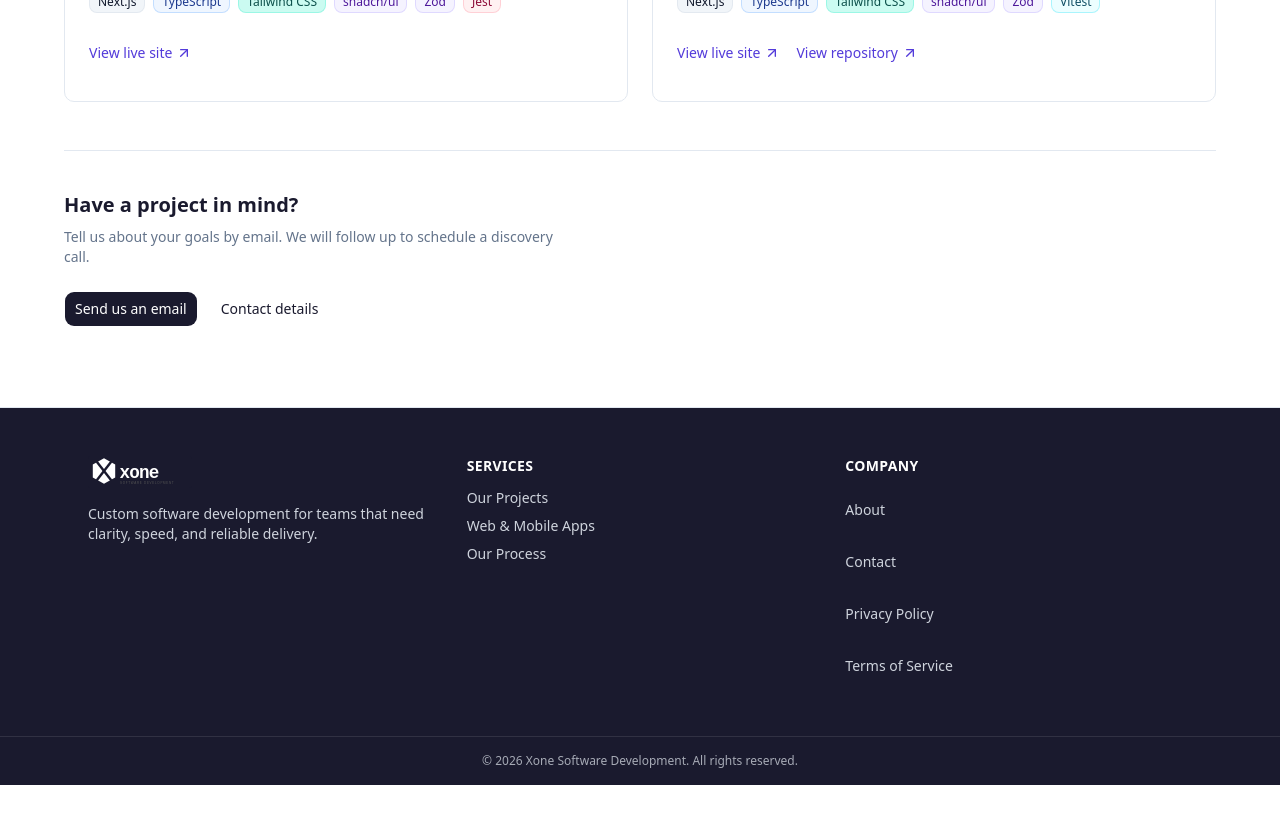
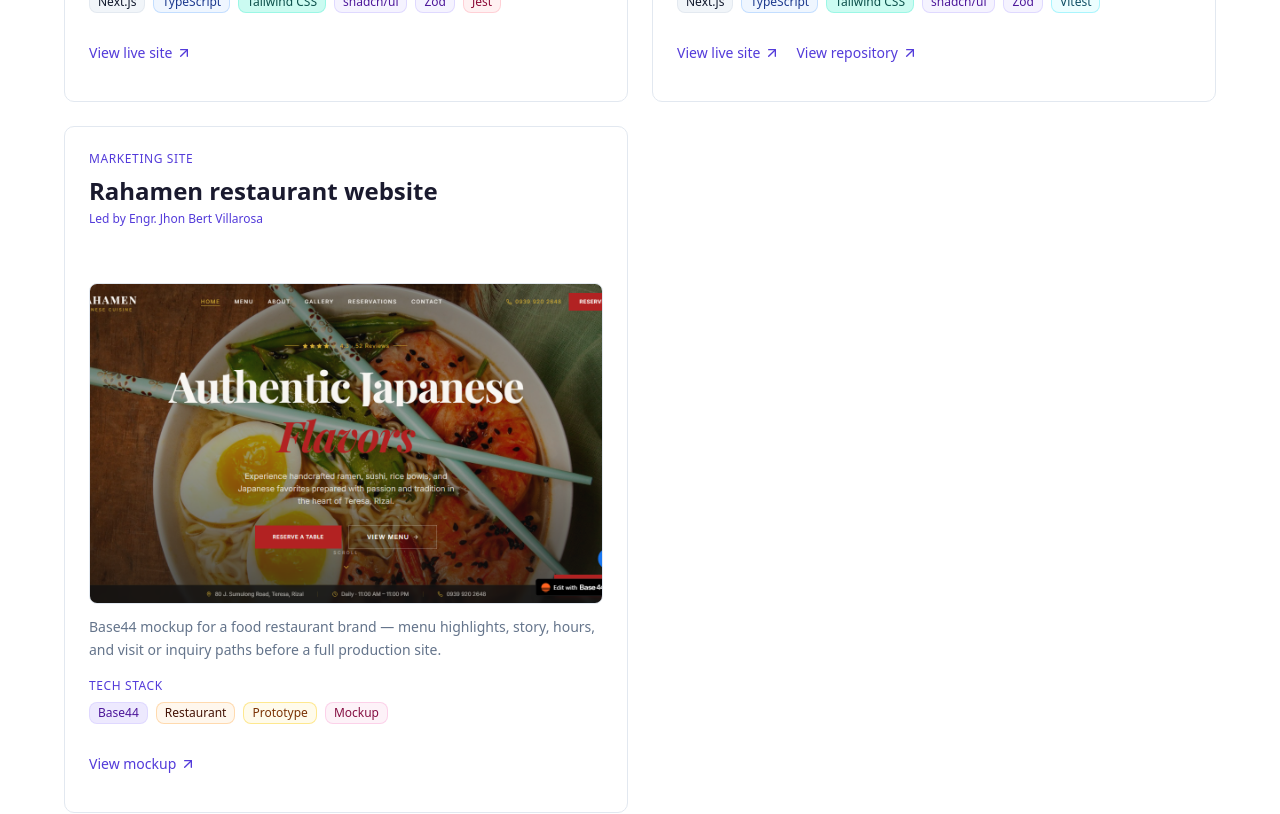
Before and after one commit to JshMarkCastillo-GHdev/xone-swe-next, a Next.js app: page /projects in a window 1280 px wide. Shown: the part 1680-2494 px from the top of the page. Before the commit the page ends 2465 px from the top, so only its background shows below. Built offline with nearby package versions, Linux system fonts and the light colour scheme; no server answers.

Commit message:
feat(portfolio): add Rahamen restaurant Base44 mockup project

```diff
--- a/src/features/projects/data/projects.ts
+++ b/src/features/projects/data/projects.ts
@@ -183,6 +183,27 @@ export const projects: readonly Project[] = [
       "Vercel",
     ],
   },
+  {
+    id: "rahamen-digital-base44",
+    title: "Rahamen restaurant website",
+    summary:
+      "Base44 mockup for a food restaurant brand — menu highlights, story, hours, and visit or inquiry paths before a full production site.",
+    challenge:
+      "The restaurant needed a polished online presence to showcase the menu and location without waiting on a custom build or third-party listing limits.",
+    outcomes: [
+      "Clickable Base44 prototype for menu, branding, and guest-facing pages",
+      "Mobile-friendly mockup for quick stakeholder and staff review",
+      "Blueprint for a future ordering-ready restaurant website",
+    ],
+    category: "marketing-site",
+    leadEngineer: "Engr. Jhon Bert Villarosa",
+    liveHref: "https://rahamen.base44.app/",
+    liveLinkLabel: "mockup",
+    previewImageSrc: "/assets/projects/rahamen-digital-preview.png",
+    mobileSummary:
+      "Base44 mockup for Rahamen, a food restaurant brand. Guests can browse menu highlights, the brand story, hours, and location, then follow visit or inquiry paths — a clickable prototype before a full production ordering site.",
+    tags: ["Base44", "Restaurant", "Prototype", "Mockup"],
+  },
 ] as const;
 
 /** Homepage featured work — three client-facing case studies (excludes meta site entry). */
--- a/src/features/projects/lib/project-tech-badge.ts
+++ b/src/features/projects/lib/project-tech-badge.ts
@@ -28,6 +28,11 @@ const EXPLICIT_TAG_STYLES: Record<string, string> = {
   Playwright: "border-emerald-200/90 bg-emerald-50 text-emerald-900",
   Jest: "border-rose-200/90 bg-rose-50 text-rose-900",
   Vercel: "border-slate-200/90 bg-slate-100 text-slate-800",
+  Base44: "border-violet-200/90 bg-violet-100 text-violet-900",
+  Prototype: "border-amber-200/90 bg-amber-50 text-amber-900",
+  "Web app": "border-sky-200/90 bg-sky-50 text-sky-900",
+  Mockup: "border-pink-200/90 bg-pink-50 text-pink-900",
+  Restaurant: "border-orange-200/90 bg-orange-50 text-orange-950",
   PostgreSQL: "border-blue-200/90 bg-blue-50 text-blue-950",
 };
 
```
Also changed, not shown: public/assets/projects/rahamen-digital-preview.png (added).
